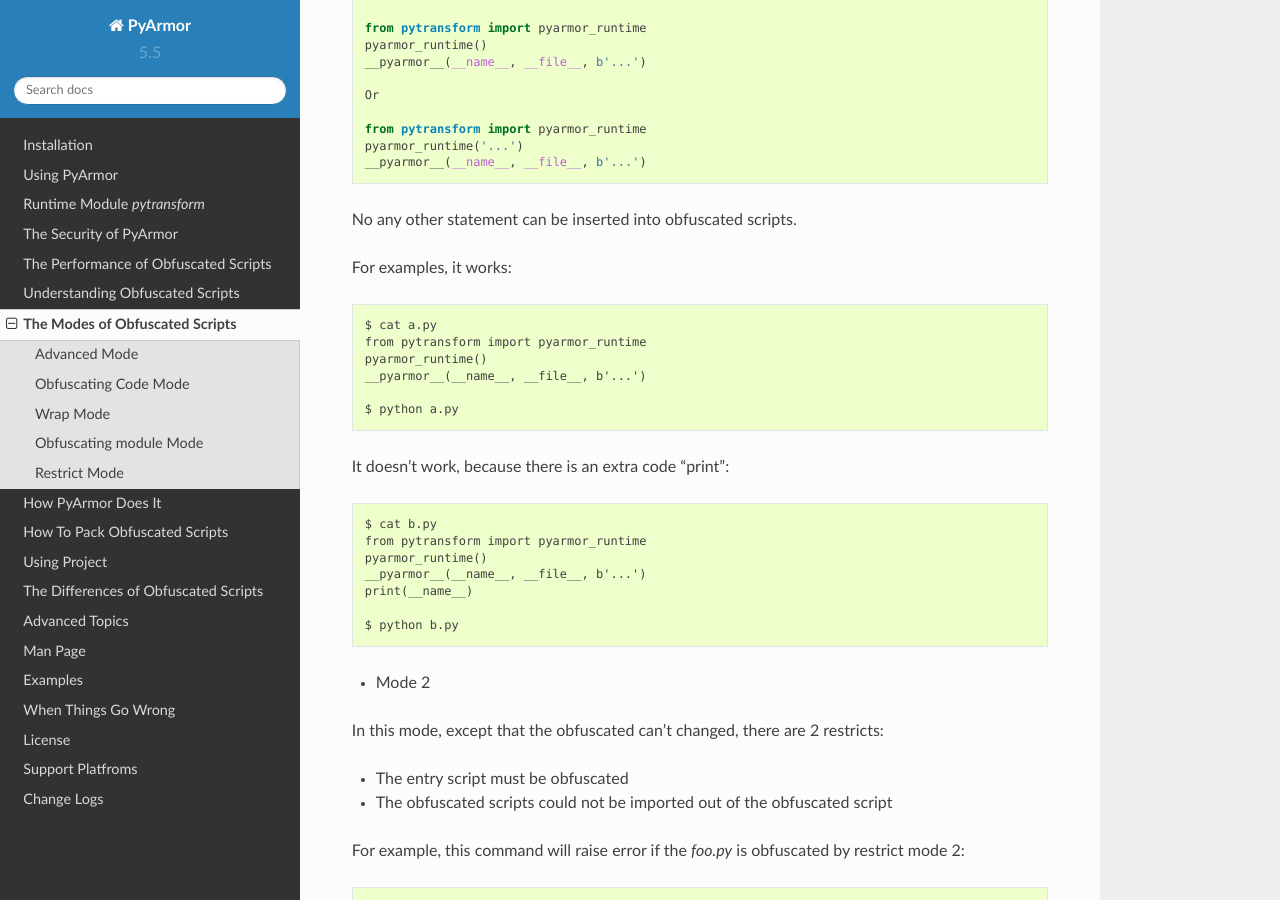
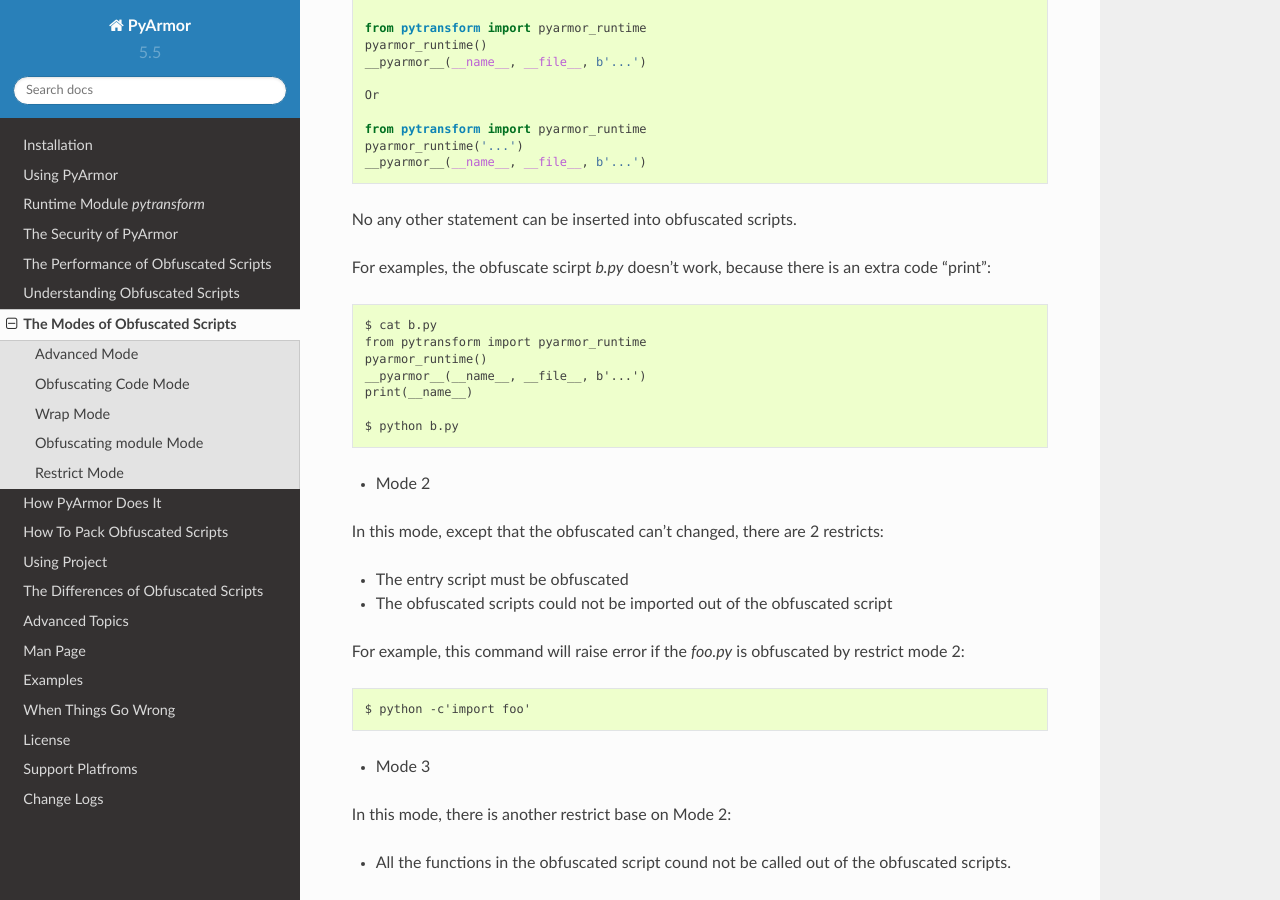
Before and after one commit to dashingsoft/pyarmor, a Sphinx documentation site: the page built from docs/mode.rst, in a window 1280 px wide and 900 px high, scrolled down 3471 px. Built offline with Sphinx 7.4.7 and the Read the Docs theme 2.0.0, drawn with Linux system fonts in a browser that asks for light colours.

Commit message:
Refine restrict mode document

```diff
--- a/docs/mode.rst
+++ b/docs/mode.rst
@@ -182,16 +182,8 @@ formats::
 
 No any other statement can be inserted into obfuscated scripts.
 
-For examples, it works::
-
-    $ cat a.py
-    from pytransform import pyarmor_runtime
-    pyarmor_runtime()
-    __pyarmor__(__name__, __file__, b'...')
-
-    $ python a.py
-
-It doesn't work, because there is an extra code "print"::
+For examples, the obfuscate scirpt `b.py` doesn't work, because there
+is an extra code "print"::
 
     $ cat b.py
     from pytransform import pyarmor_runtime
```
